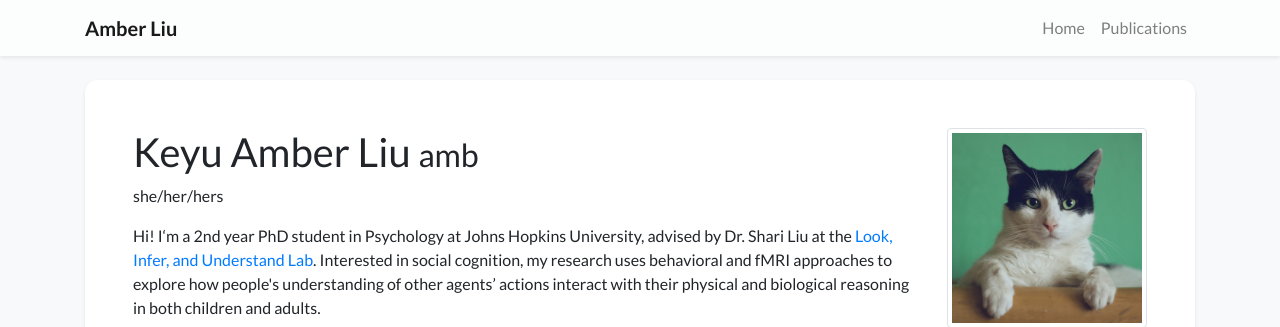
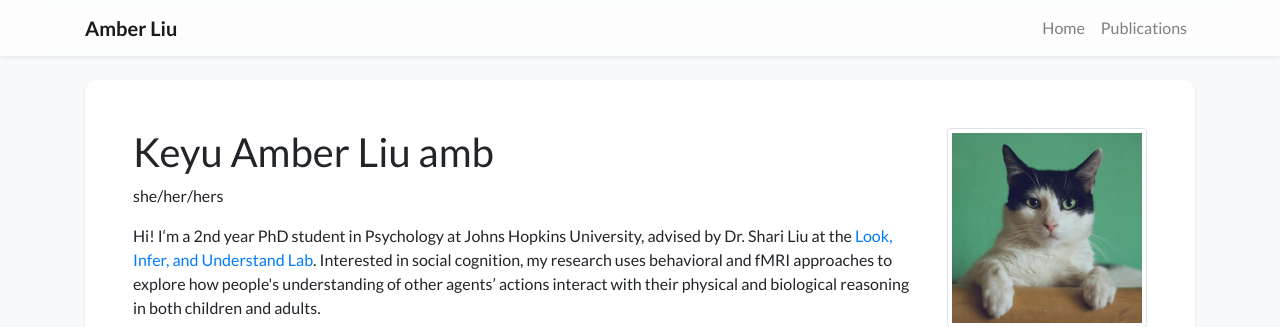
Before and after one commit to liu-keyu/liu-keyu.github.io, a Jekyll site: the page built from index_layout2.html, in a window 1280 px wide and 1055 px high. Shown: the top 327 px of the window. Built offline with Jekyll 4.4.1, drawn with Linux system fonts in a browser that asks for light colours; nearby versions of some CDN libraries; a style sheet for code colours, icons or effects is not loaded.

Commit message:
Update profile_card.html

```diff
--- a/_includes/widgets/profile_card.html
+++ b/_includes/widgets/profile_card.html
@@ -19,7 +19,7 @@
 
                         <div class="d-flex">
                             <div class="h1 font-weight-normal">
-                                {{ site.data.profile.primary_name }} <small>{{ site.data.profile.secondary_name }}</small>
+                                {{ site.data.profile.primary_name }} {{ site.data.profile.secondary_name }}
                             </div>
                             {% if site.data.profile.portrait_url %}
                             <div class="ml-auto d-md-none">
```
